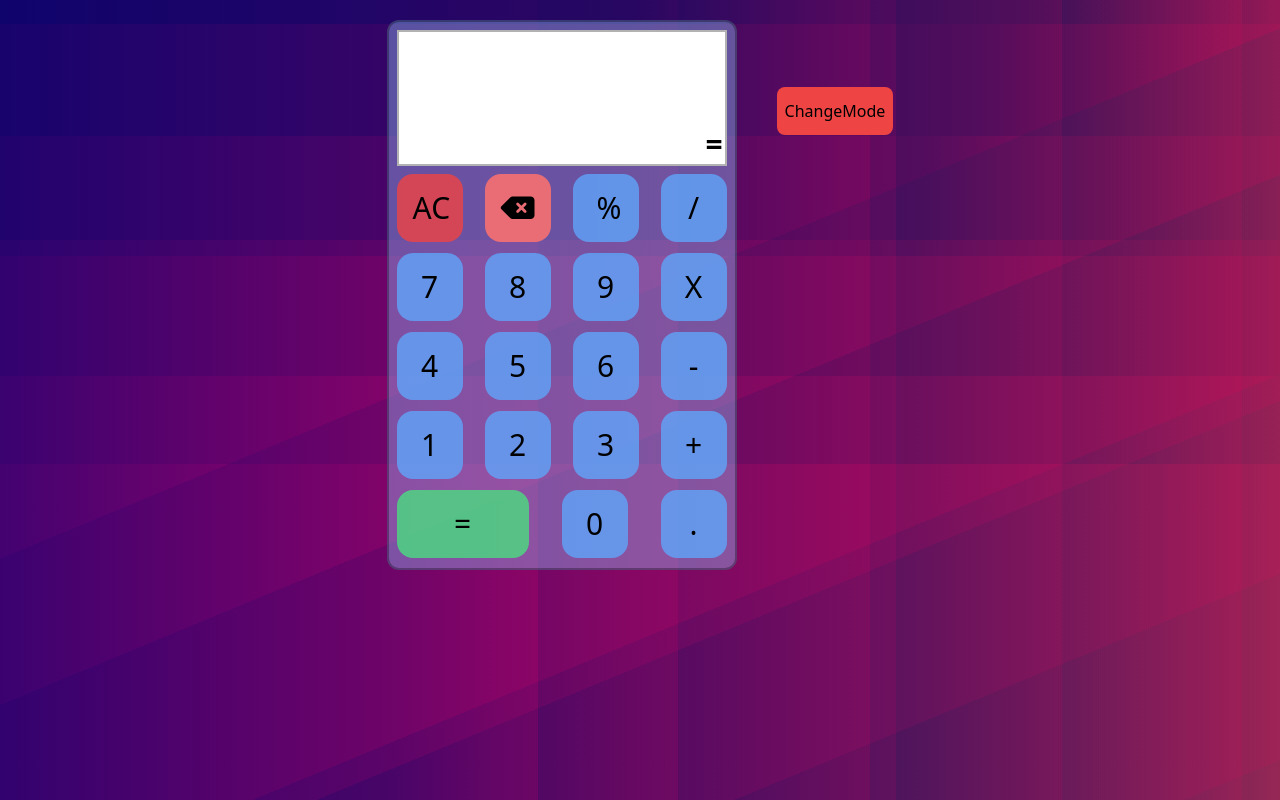
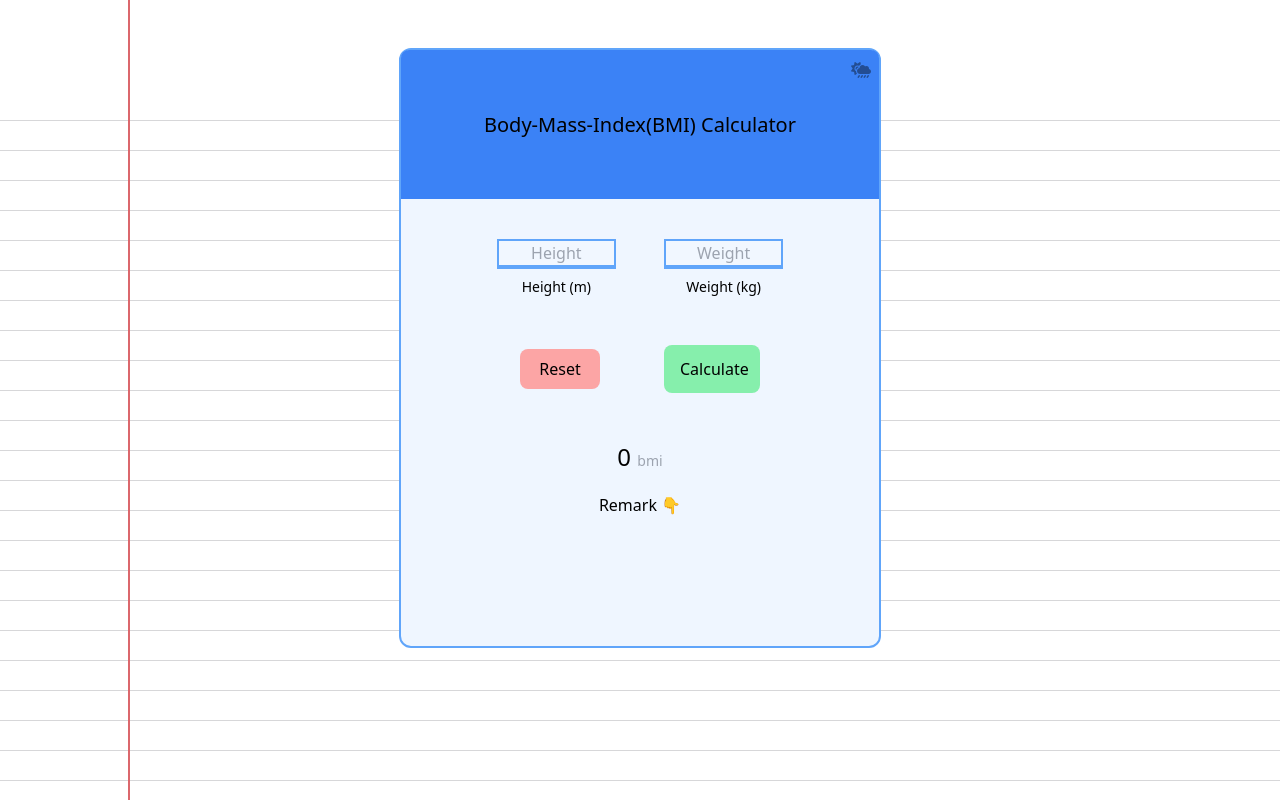
Before and after one commit to kislayrajj/image-slider-using-React-Tailwind, a React (Create React App) app: page / in a window 1280 px wide. Built offline with nearby package versions, Linux system fonts and the light colour scheme.

Commit message:
bmi calculator

```diff
--- a/src/App.css
+++ b/src/App.css
@@ -1,5 +1,22 @@
 body{
   height: 100vh;
-  background-image: linear-gradient(157.5deg, rgb(148, 31, 115) 0%, rgb(148, 31, 115) 42%,rgb(129, 38, 114) 42%, rgb(129, 38, 114) 53%,rgb(110, 44, 113) 53%, rgb(110, 44, 113) 68%,rgb(91, 51, 113) 68%, rgb(91, 51, 113) 70%,rgb(72, 58, 112) 70%, rgb(72, 58, 112) 83%,rgb(53, 64, 111) 83%, rgb(53, 64, 111) 97%,rgb(34, 71, 110) 97%, rgb(34, 71, 110) 100%),linear-gradient(90deg, rgb(148, 31, 115) 0%, rgb(148, 31, 115) 42%,rgb(129, 38, 114) 42%, rgb(129, 38, 114) 53%,rgb(110, 44, 113) 53%, rgb(110, 44, 113) 68%,rgb(91, 51, 113) 68%, rgb(91, 51, 113) 70%,rgb(72, 58, 112) 70%, rgb(72, 58, 112) 83%,rgb(53, 64, 111) 83%, rgb(53, 64, 111) 97%,rgb(34, 71, 110) 97%, rgb(34, 71, 110) 100%),linear-gradient(0deg, rgb(148, 31, 115) 0%, rgb(148, 31, 115) 42%,rgb(129, 38, 114) 42%, rgb(129, 38, 114) 53%,rgb(110, 44, 113) 53%, rgb(110, 44, 113) 68%,rgb(91, 51, 113) 68%, rgb(91, 51, 113) 70%,rgb(72, 58, 112) 70%, rgb(72, 58, 112) 83%,rgb(53, 64, 111) 83%, rgb(53, 64, 111) 97%,rgb(34, 71, 110) 97%, rgb(34, 71, 110) 100%),linear-gradient(90deg, rgb(43, 115, 147),rgb(213, 181, 127)); background-blend-mode:overlay,overlay,overlay,normal;
+  background-image: linear-gradient(90deg, transparent 0%, transparent 10%, #DB676C 10%, #DB676C calc(10% + 2px), transparent calc(10% + 2px), transparent 100%), linear-gradient(180deg, white 12%, transparent 12%), repeating-linear-gradient(180deg, #D7D7D9 0px, #D7D7D9 1px, transparent 1px, transparent 30px), linear-gradient(white,white);
+}
 
+.bmi_calculator-rain {
+  background-color: #000;
+  background-image:
+      radial-gradient(1px 1px at 2px 2px, rgba(255,255,255,.2) 1px, transparent 1px),
+      radial-gradient(1px 1px at 2px 2px, rgba(255,255,255,.15) 1px, transparent 1px),
+      radial-gradient(1px 1px at 2px 2px, rgba(255,255,255,.1) 1px, transparent 1px),
+      radial-gradient(1px 1px at 2px 2px, rgba(255,255,255,.05) 1px, transparent 1px);
+  background-size: 40px 40px;
+  animation: rain 1s linear infinite;
+  color: white;
 }
+
+@keyframes rain {
+  100% {
+      background-position: 0 40px;
+  }
+}
--- a/src/App.js
+++ b/src/App.js
@@ -1,12 +1,11 @@
-import logo from './logo.svg';
 import './App.css';
-import Calculator from './components/Calculator'
+import BmiCalculator from './components/BmiCalculator';
 
 function App() {
   return (
     <div className="App ">
 
-    <Calculator />
+    <BmiCalculator/>
 
     </div>
   );
--- /dev/null
+++ b/src/components/BmiCalculator.js
@@ -0,0 +1,108 @@
+import React, { useEffect } from 'react'
+import { useState } from 'react';
+const BmiCalculator = () => {
+
+    const [height, setHeight]=useState("");
+    const [weight, setWeight]=useState("");
+    const [result, setResult]=useState("0")
+    const [remark, setRemaks]=useState("");
+    const [isRain, setIsRain]=useState(false);
+
+
+
+const handleHeightChange=(e)=>{
+setHeight(e.target.value);
+console.log(e.target.value)
+}
+
+const handleWeightChange=(e)=>{
+setWeight(e.target.value);
+console.log(e.target.value)
+}
+
+const calculate=()=>{
+    if( height !=="" && weight !==""){
+        const bmi=(weight/(height*height)).toFixed(2);
+        setResult(bmi);
+    }else{
+        alert("Please enter both the height and weight to get your BMI")
+        setResult("0");
+    }
+
+}
+
+const reset =()=>{
+    setHeight("");
+    setWeight("");
+    setResult("0");
+}
+
+const handleEnter=(e)=>{
+if(e.key==="Enter"){
+    calculate();
+}
+}
+
+const handleRain =()=>{
+    setIsRain(!isRain);
+
+}
+
+
+useEffect(() => {
+    // This code will only run when the 'result' value changes
+    if (result !== "0") {
+      if (result <= 18.5) {
+        setRemaks(" You are Underweight, risk of being malnourished. 🥲");
+      } else if (18.6 <= result && result <= 24.9) {
+        setRemaks(" You are within a healthy range. 💚");
+      } else {
+        setRemaks(" You are Overweight. 🏃‍♂️🏃");
+      }
+    } else {
+      setRemaks("");
+    }
+  }, [result]);
+
+
+
+
+  return (
+    <div className='h-screen w-full  flex justify-center  '>
+ <div className={` mt-12  border-2 border-blue-400 h-3/4 rounded-xl bg-blue-50 relative  ${isRain ? "bmi_calculator-rain" : ""}`}>
+    <div className={`h-1/4 p-2 flex justify-center items-center text-xl  bg-blue-500 rounded-t-lg ${isRain ? "bg-blue-500/20 text-white" : "text-black"}`}>Body-Mass-Index(BMI) Calculator
+    </div>
+    <div className="absolute top-2 right-2" onClick={handleRain}>{isRain ? <i class="fa-solid fa-cloud-sun"></i> :<i className="fa-solid fa-cloud-sun-rain fa-fade"></i>}</div>
+
+
+ <div className="inputs w-full flex justify-center gap-2 pt-10 text-center">
+        <div className="h w-1/3">
+            <input value={height} onChange={handleHeightChange} onKeyDown={handleEnter} type="text" placeholder="Height" className='border-2 border-b-4 border-blue-400 w-3/4 text-center bg-white/10 '/>
+            <div className='text-sm pt-2'>Height (m)</div>
+        </div>
+        <div className="w w-1/3">
+            <input value={weight} onChange={handleWeightChange} onKeyDown={handleEnter} type="text" placeholder="Weight" className='border-2 border-b-4 border-blue-400 w-3/4 text-center bg-white/10 ' />
+            <div  className='text-sm pt-2'>Weight (kg)</div>
+
+        </div>
+    </div>
+    <div className="btns flex gap-16 justify-center pt-12 items-center">
+        <button className=' px-4 py-2 h-10 w-20 rounded-lg bg-red-300' onClick={reset}>Reset</button>
+        <button className=' px-4 py-2 h-12 w-24 rounded-lg bg-green-300' onClick={calculate}>Calculate</button>
+    </div>
+    <div className="result flex flex-col justify-center items-center mt-12">
+        <div className='text-2xl'>{result} <span className='text-sm text-gray-400'>bmi</span></div>
+       {/* <div>
+       <div>{height}</div>
+            <div>{weight}</div>
+        </div> */}
+         <div className='mt-5'>Remark 👇</div>
+        <div className="remark text-xs mt-2">{remark}</div>
+
+    </div>
+ </div>
+    </div>
+  )
+}
+
+export default BmiCalculator
--- a/src/components/Calculator.js
+++ /dev/null
@@ -1,109 +0,0 @@
-import React from 'react'
-import * as math from 'mathjs';
-import { useState } from 'react'
-
-
-const Calculator = () => {
-
-    const [num, setNum]=useState("")
-    const [result, setResult]=useState("")
-    const [error, setError]=useState("")
-    const [isDarkTheme, setIsDarkTheme]=useState(false)
-
-    const handleDark=()=>{
-        setIsDarkTheme(!isDarkTheme)
-    }
-
-const handleChange=(e)=>{
-setNum(e.target.value)
-}
-
-const handleClick=(value)=>{
-if(
-    (value==="+" ||value==="-" || value==="*" || value==="/" ||value==="." || value==="%")
-     &&
-(num.endsWith("+") || num.endsWith("*") || num.endsWith("-") || num.endsWith("/") || num.endsWith(".") || num.endsWith("%"))
-)
-{
-    return;
-}
-setNum( num + value)
-}
-
-
-const handleAllClear=()=>{
-    setNum("")
-    setResult("")
-    setError("")
-}
-
-const handleDelete=()=>{
-    setNum(num.slice(0,-1)) //num.length-1
-}
-
-const calculate=()=>{
-    try{
-        setResult(math.evaluate(num))
-        setError("")
-    }
-
-    catch{
-        setError("Invalid Expression");
-    }
-
-}
-
-const handleKeyDown=(e)=>{
-    if(e.key ==="Enter"){
-        calculate()
-    }
-
-}
-
-
-  return (
-    <div className='h-full flex flex-col lg:flex-row-reverse gap-10  justify-center items-center lg:items-baseline p-5'>
-        <div><button onClick={handleDark} className=" bg-red-500 px-2 py-3 text-center rounded-lg">ChangeMode</button></div>
-     <div className={`main h-[550px] w-[350px] border-2 border-black/30 bg-blue-300/40 rounded-xl  ${isDarkTheme ? "bg-gray-800" : ""}` }>
-<div className=' h-36 p-2 pb-0 relative '>
-    <div className='error absolute top-2 p-2 text-red-500 font-semibold'> {error}</div>
-        <input value={num} onChange={handleChange} onKeyDown={handleKeyDown} type="type" name="" id="" className={`h-full w-full border-2 border-black/30 text-5xl  text-right ${isDarkTheme ? "bg-gray-950 text-white" : ""}`}/>
-    <div className={`result text-3xl absolute bottom-0 text-right w-full p-5 pb-1 font-semibold ${isDarkTheme ? " text-white" : ""}`}>= {result}</div>
-    </div>
-    <div className=' h-[400px] p-2 flex flex-col justify-between text-3xl'>
-    <div className='flex justify-between gap-2 text-center'>
-        <div className=' w-1/5 px-4 py-4 bg-red-500/80 rounded-2xl' onClick={()=>handleAllClear()}>AC</div>
-        <div className='w-1/5 px-4 py-4  bg-red-400/90 rounded-2xl' onClick={()=>handleDelete()}><i class="fa-solid fa-delete-left text-wh"></i></div>
-        <div className='w-1/5 px-6 py-4  bg-blue-400/80 rounded-2xl' onClick={()=>handleClick("%")}>%</div>
-        <div className='w-1/5 px-6 py-4  bg-blue-400/80 rounded-2xl' onClick={()=>handleClick("/")}>/</div>
-    </div>
-    <div className='flex justify-between gap-2 text-center'>
-        <div className='w-1/5 px-6 py-4  bg-blue-400/80 rounded-2xl' onClick={()=>handleClick(7)}>7</div>
-        <div className='w-1/5 px-6 py-4  bg-blue-400/80 rounded-2xl' onClick={()=>handleClick(8)}>8</div>
-        <div className='w-1/5 px-6 py-4  bg-blue-400/80 rounded-2xl' onClick={()=>handleClick(9)}>9</div>
-        <div className='w-1/5 px-6 py-4  bg-blue-400/80 rounded-2xl' onClick={()=>handleClick("*")}>X</div>
-    </div>
-    <div className='flex justify-between gap-2 text-center'>
-        <div className='w-1/5 px-6 py-4 bg-blue-400/80 rounded-2xl' onClick={()=>handleClick(4)}>4</div>
-        <div className='w-1/5 px-6 py-4 bg-blue-400/80 rounded-2xl' onClick={()=>handleClick(5)}>5</div>
-        <div className='w-1/5 px-6 py-4 bg-blue-400/80 rounded-2xl' onClick={()=>handleClick(6)}>6</div>
-        <div className='w-1/5 px-6 py-4 bg-blue-400/80 rounded-2xl' onClick={()=>handleClick("-")}>-</div>
-    </div>
-    <div className='flex justify-between gap-2 text-center'>
-        <div className='w-1/5 px-6 py-4 bg-blue-400/80 rounded-2xl' onClick={()=>handleClick(1)}>1</div>
-        <div className='w-1/5 px-6 py-4 bg-blue-400/80 rounded-2xl' onClick={()=>handleClick(2)}>2</div>
-        <div className='w-1/5 px-6 py-4 bg-blue-400/80 rounded-2xl' onClick={()=>handleClick(3)}>3</div>
-        <div className='w-1/5 px-6 py-4 bg-blue-400/80 rounded-2xl' onClick={()=>handleClick("+")}>+</div>
-    </div>
-    <div className='flex justify-between gap-2 text-center'>
-        <div className='w-2/5 px-6 py-4 bg-green-400/80 rounded-2xl' onClick={()=>calculate()}>=</div>
-        <div className='w-1/5 px-6 py-4 bg-blue-400/80 rounded-2xl' onClick={()=>handleClick(0)}>0</div>
-        <div className='w-1/5 px-6 py-4 bg-blue-400/80 rounded-2xl' onClick={()=>handleClick(".")}>.</div>
-    </div>
-    </div>
-     </div>
-    </div>
-  )
-}
-
-export default Calculator
```
